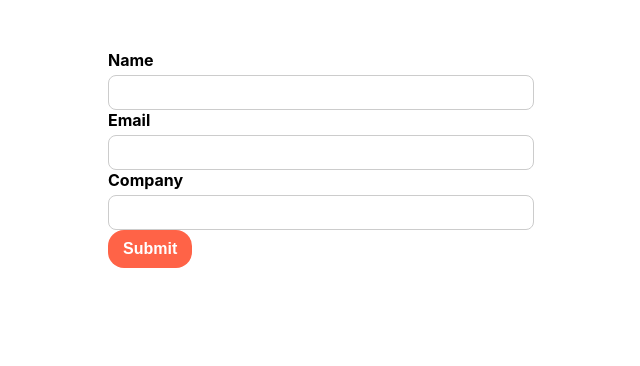
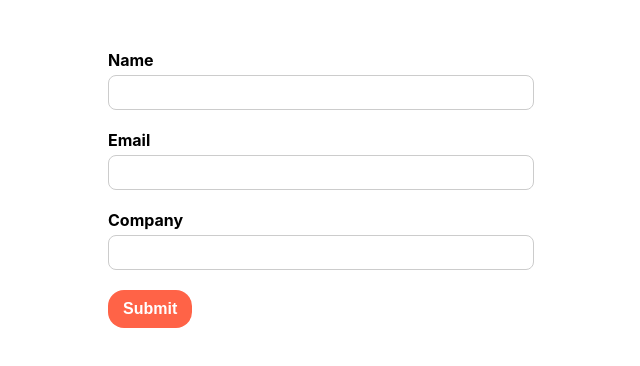
Before and after one commit to sahinmurat/Formik-React, a React (Create React App) app: page / in a window 1280 px wide. Shown: the top 366 px of the page, without its empty margins (319-959 px from the left). Built offline with nearby package versions, Linux system fonts and the light colour scheme.

Commit message:
Yup added for validation

```diff
--- a/src/components/Selbst.js
+++ b/src/components/Selbst.js
@@ -1,16 +1,11 @@
 import React from 'react';
 import { useFormik } from 'formik';
-
-const validate = (values) => {
-    let errors = {};
-    if (!values.name) errors.name = 'Requiered Field!';
-    if (!values.email) { errors.email = 'Requiered Field'; }
-    else if (!/^[A-Z0-9._%+-]+@[A-Z0-9.-]+\.[A-Z]{2,4}$/i.test(values.email)) {
-        errors.email = "Invalid email format";
-    }
-    if (!values.company) errors.company = 'Requiered Field!';
-    return errors;
-}
+import * as Yup from 'yup';
+const validate = Yup.object({
+    name:Yup.string().required('Requiered Field'),
+    email:Yup.string().email('invalid email format').required('Requiered Field'),
+    company:Yup.string().max(15, 'verylong').required('Requiered Field')
+})
 
 const initialValues = {
     name: '',
@@ -24,40 +19,37 @@ const onSubmit = (values) => {
 
 const Selbst = () => {
     const formik = useFormik({
-        validate,
+        validationSchema:validate,
         onSubmit,
         initialValues
     })
     return (
         <form onSubmit={formik.handleSubmit}>
-            <div>
+            <div className='form-control'>
                 <label htmlFor='name' >Name</label>
                 <input type='text' id='name' name='name'
-                // value={formik.values.name} onChange={formik.handleChange} onBlur={formik.handleBlur}
                 {...formik.getFieldProps('name')}
                  />
                 {formik.touched.name && formik.errors.name ? (
                     <div className='error'> {formik.errors.name} </div>) : null}
             </div>
-            <div>
+            <div  className='form-control'>
                 <label htmlFor='email'>Email</label>
                 <input type='email' id='email' name='email'
-                // value={formik.values.email} onChange={formik.handleChange} onBlur={formik.handleBlur}
                 {...formik.getFieldProps('email')}
                  />
                 {formik.touched.email && formik.errors.email ? (
                     <div className='error'> {formik.errors.email} </div>) : null}
             </div>
-            <div>
+            <div className='form-control'>
                 <label htmlFor='company'>Company</label>
                 <input type='text' id='company' name='company'
-                //  value={formik.values.company} onChange={formik.handleChange} onBlur={formik.handleBlur}
                 {...formik.getFieldProps('company')}
                 />
                 {formik.touched.company && formik.errors.company ? (
                     <div className='error'> {formik.errors.company} </div>) : null}
             </div>
-            <div>
+            <div className='form-control'>
                 <button type='submit'>Submit</button>
             </div>
         </form>
```
